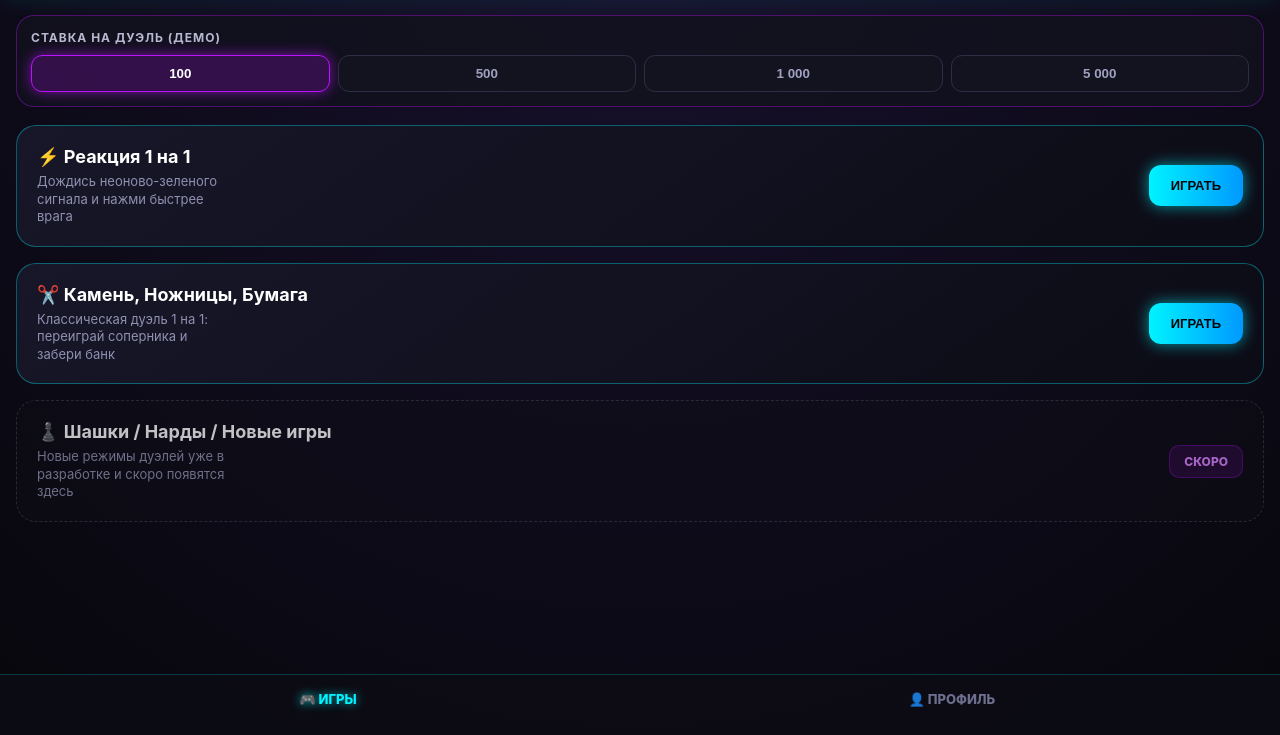
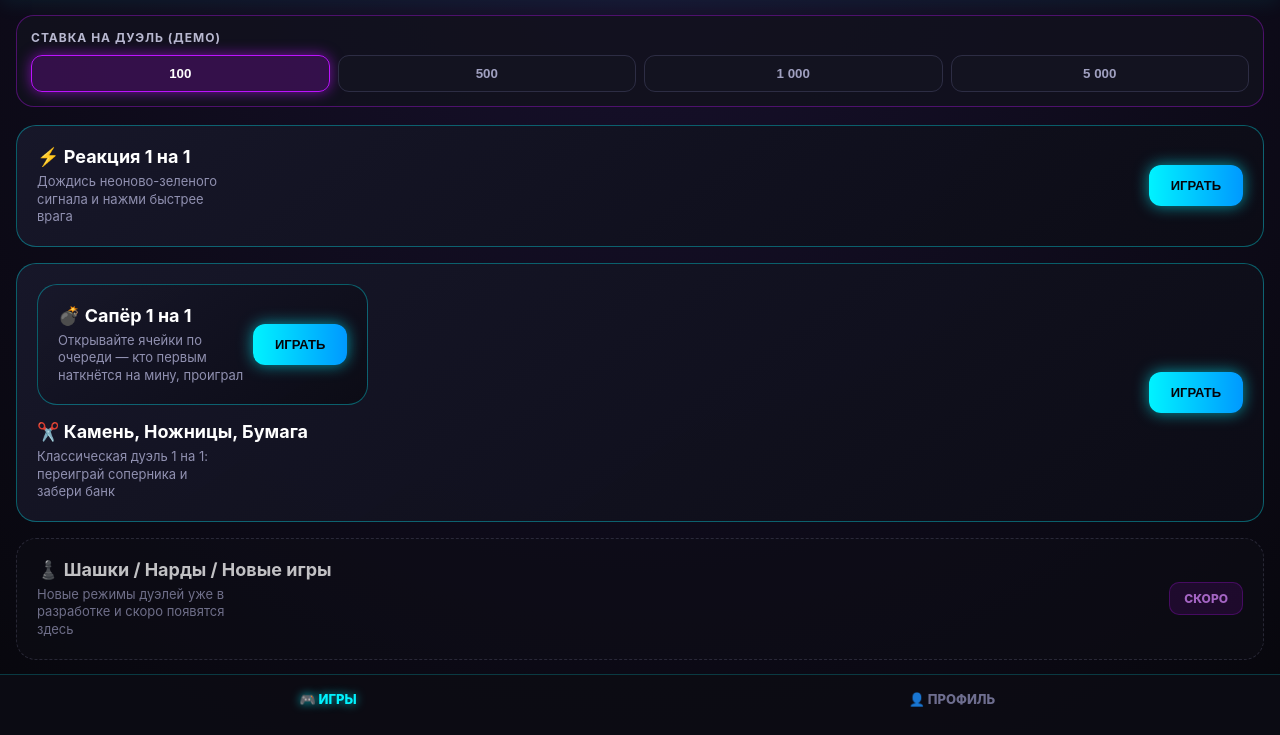
Before and after one commit to remotexxx16/duelss, a plain HTML site: page index.html in a window 1280 px wide. Shown: the part 65-800 px from the top of the page. Drawn offline with Linux system fonts and the light colour scheme.

Commit message:
Update index.html

```diff
--- a/index.html
+++ b/index.html
@@ -36,6 +36,13 @@
             </div>
             <div class="game-card">
   <div class="game-info">
+      <div class="game-card">
+  <div class="game-info">
+    <h3>💣 Сапёр 1 на 1</h3>
+    <p>Открывайте ячейки по очереди — кто первым наткнётся на мину, проиграл</p>
+  </div>
+  <button class="play-btn" onclick="localStorage.setItem('gorro_bet', currentBet); location.href='mines.html'">ИГРАТЬ</button>
+</div>
     <h3>✂️ Камень, Ножницы, Бумага</h3>
     <p>Классическая дуэль 1 на 1: переиграй соперника и забери банк</p>
   </div>
```
